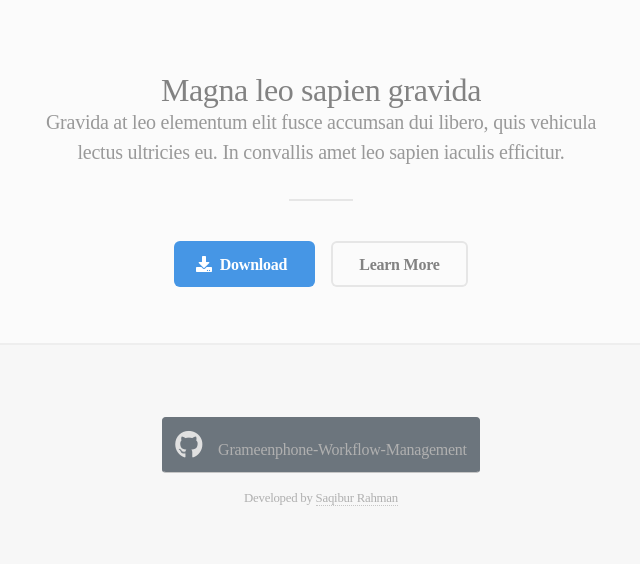
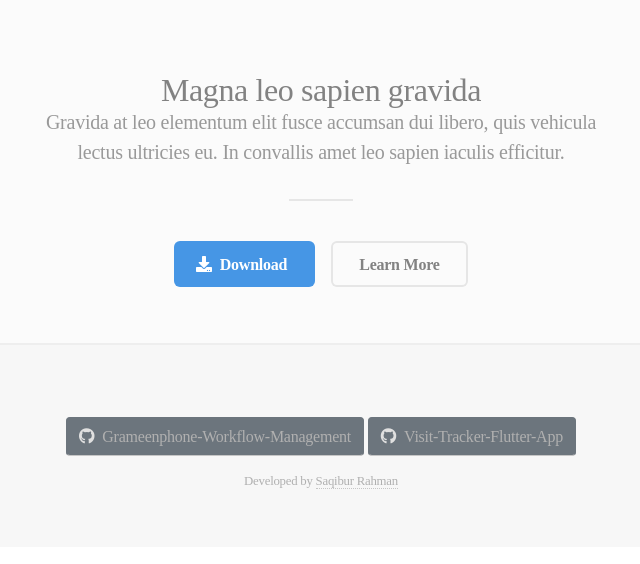
Before and after one commit to Grameenphone-Workflow/Grameenphone-Workflow-Management, a Django app: page / in a window 1280 px wide. Shown: the part 2421-2985 px from the top of the page, without its empty margins (319-959 px from the left). After the commit the page ends 2910 px from the top, so only its background shows below. Run offline with Django 3.2, Linux system fonts and the light colour scheme; some libraries are stand-ins or nearby versions; some web fonts are replaced.

Commit message:
Update footer

```diff
--- a/templates/landing_page.html
+++ b/templates/landing_page.html
@@ -139,10 +139,8 @@
 
 	<!-- Footer -->
 	<footer id="footer">
-		<ul class="icons">
-			<li><a href="https://github.com/saqibur/Grameenphone-Workflow-Management" class="btn btn-secondary"><span class="icon brands fa-github mr-3"></span>Grameenphone-Workflow-Management</a>
-			</li>
-		</ul>
+		<a href="https://github.com/Saqibur/Grameenphone-Workflow-Management" class="btn btn-secondary mb-3"><span class="icon brands fa-github mr-2"></span>Grameenphone-Workflow-Management</span></a>
+		<a href="https://github.com/Saqibur/Visit-Tracker-Flutter-App" class="btn btn-secondary mb-3"><span class="icon brands fa-github mr-2"></span>Visit-Tracker-Flutter-App</span></a>
 		<p class="copyright">Developed by <a href="https://saqiburrahman.com">Saqibur Rahman</a></p>
 	</footer>
 
```
